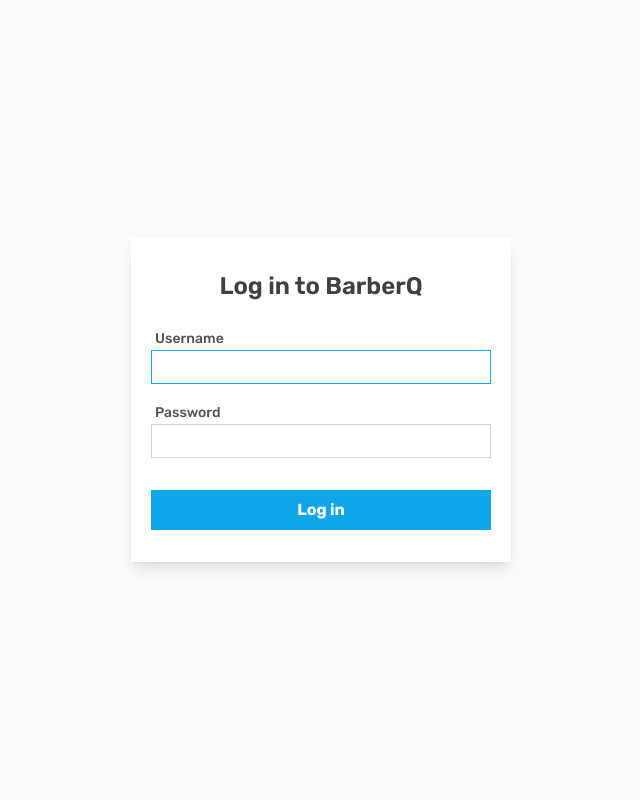
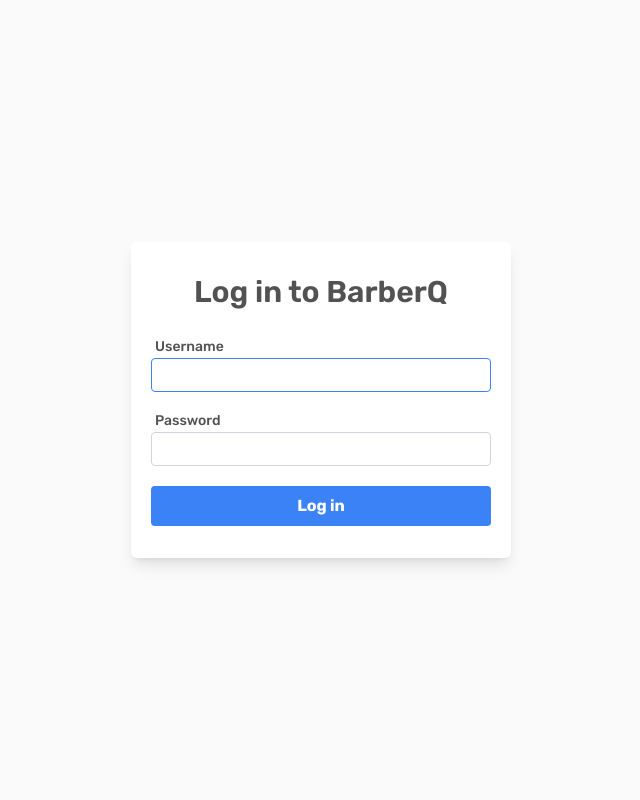
Before and after one commit to andrelopes-code/barberq, a Django app: page /accounts/login/ in a window 1280 px wide. Shown: the whole page, without its empty margins (319-959 px from the left). Run offline with Django 5.2, Linux system fonts and the light colour scheme; some libraries are stand-ins or nearby versions.

Commit message:
refactor login page and add some variations if the user is logged in or not

```diff
--- a/pyproject.toml
+++ b/pyproject.toml
@@ -13,6 +13,7 @@ python-decouple = "^3.8"
 psycopg2-binary = "^2.9.9"
 django-compressor = "^4.5"
 coverage = "^7.5.4"
+django-extensions = "^3.2.3"
 
 [tool.ruff]
 line-length = 79
--- a/src/barberq/views.py
+++ b/src/barberq/views.py
@@ -3,7 +3,6 @@ from django.http import HttpRequest
 from django.shortcuts import render
 
 
-@login_required
 def home(request: HttpRequest):
     return render(request, 'barberq/index.html')
 
--- a/src/core/settings.py
+++ b/src/core/settings.py
@@ -39,6 +39,7 @@ INSTALLED_APPS = [
     'django.contrib.staticfiles',
     'barberq',
     'compressor',
+    'django_extensions',
 ]
 
 MIDDLEWARE = [
@@ -86,6 +87,9 @@ DATABASES = {
     }
 }
 
+LOGIN_REDIRECT_URL = '/'
+LOGOUT_REDIRECT_URL = '/'
+
 AUTH_USER_MODEL = 'barberq.User'
 AUTH_PASSWORD_VALIDATORS = [
     {
--- a/src/static/css/output.css
+++ b/src/static/css/output.css
@@ -599,12 +599,24 @@ video {
   margin-top: 1.5rem;
 }
 
+.mt-4 {
+  margin-top: 1rem;
+}
+
+.mt-5 {
+  margin-top: 1.25rem;
+}
+
 .block {
   display: block;
 }
 
 .flex {
   display: flex;
+}
+
+.hidden {
+  display: none;
 }
 
 .h-\[80px\] {
@@ -617,6 +629,10 @@ video {
 
 .h-screen {
   height: 100vh;
+}
+
+.h-20 {
+  height: 5rem;
 }
 
 .w-1\/2 {
@@ -671,6 +687,14 @@ video {
   gap: 0.5rem;
 }
 
+.gap-4 {
+  gap: 1rem;
+}
+
+.gap-3 {
+  gap: 0.75rem;
+}
+
 .self-center {
   align-self: center;
 }
@@ -681,6 +705,18 @@ video {
 
 .rounded-sm {
   border-radius: 0.125rem;
+}
+
+.rounded-lg {
+  border-radius: 0.5rem;
+}
+
+.rounded-md {
+  border-radius: 0.375rem;
+}
+
+.rounded {
+  border-radius: 0.25rem;
 }
 
 .border {
@@ -705,6 +741,11 @@ video {
 .bg-white {
   --tw-bg-opacity: 1;
   background-color: rgb(255 255 255 / var(--tw-bg-opacity));
+}
+
+.bg-blue-500 {
+  --tw-bg-opacity: 1;
+  background-color: rgb(59 130 246 / var(--tw-bg-opacity));
 }
 
 .px-12 {
@@ -771,6 +812,11 @@ video {
   line-height: 1.75rem;
 }
 
+.text-3xl {
+  font-size: 1.875rem;
+  line-height: 2.25rem;
+}
+
 .font-bold {
   font-weight: 700;
 }
@@ -806,6 +852,11 @@ video {
 .text-white {
   --tw-text-opacity: 1;
   color: rgb(255 255 255 / var(--tw-text-opacity));
+}
+
+.text-red-400 {
+  --tw-text-opacity: 1;
+  color: rgb(248 113 113 / var(--tw-text-opacity));
 }
 
 .shadow-2xl {
@@ -856,6 +907,11 @@ video {
   background-color: rgb(56 189 248 / var(--tw-bg-opacity));
 }
 
+.hover\:bg-blue-400:hover {
+  --tw-bg-opacity: 1;
+  background-color: rgb(96 165 250 / var(--tw-bg-opacity));
+}
+
 .hover\:text-blue-500:hover {
   --tw-text-opacity: 1;
   color: rgb(59 130 246 / var(--tw-text-opacity));
@@ -875,3 +931,8 @@ video {
   --tw-border-opacity: 1;
   border-color: rgb(14 165 233 / var(--tw-border-opacity));
 }
+
+.focus\:border-blue-500:focus {
+  --tw-border-opacity: 1;
+  border-color: rgb(59 130 246 / var(--tw-border-opacity));
+}
--- a/src/templates/registration/login.html
+++ b/src/templates/registration/login.html
@@ -8,17 +8,23 @@
 
 {% block content %}
 <main class="h-screen bg-neutral-50 w-screen flex items-center justify-center">
-  <div class="px-5 py-8 w-[380px] bg-white shadow-lg">
-    <h2 class="font-semibold text-2xl text-center mb-6">Log in to BarberQ</h2>
+  <div class="px-5 py-8 w-[380px] bg-white shadow-lg rounded-md">
+    <h2 class="font-semibold text-3xl text-neutral-600 text-center mb-6">Log in to BarberQ</h2>
     <form method="post">
       {% csrf_token %}
-      <label for={{ form.username.id_for_label }} class="mb-1 font-medium text-sm ml-1 text-neutral-600">Username</label>
-      {{ form.username|addclass:'w-full mb-4 py-1 px-3 outline-none border focus:border-sky-500 border-gray-300' }}
-      <label for={{ form.password.id_for_label }} class="mb-1 font-medium text-sm ml-1 text-neutral-600">Password</label>
-      {{ form.password|addclass:'w-full mb-8 py-1 px-3 outline-none border focus:border-sky-500 border-gray-300' }}
-      <p>{{ form.non_field_errors }}</p>
+      <label for="{{ form.username.id_for_label }}"
+        class="mb-1 font-medium text-sm ml-1 text-neutral-600">Username</label>
+      {{ form.username|addclass:'w-full mb-4 rounded py-1 px-3 outline-none border focus:border-blue-500 border-gray-300' }}
+      <label for="{{ form.password.id_for_label }}"
+        class="mb-1 font-medium text-sm ml-1 text-neutral-600">Password</label>
+      {{ form.password|addclass:'w-full rounded py-1 px-3 outline-none border focus:border-blue-500 border-gray-300' }}
+      {% if form.non_field_errors %}
+      <p class="text-red-400 text-sm mt-4">
+        {{ form.non_field_errors|join:", " }}
+      </p>
+      {% endif %}
       <button type="submit"
-        class="w-full bg-sky-500 hover:bg-sky-400 transition duration-200 text-white font-bold py-2">
+        class="w-full mt-5 bg-blue-500 hover:bg-blue-400 transition duration-200 rounded text-white font-bold py-2">
         Log in
       </button>
     </form>
```
Also changed, not shown: src/templates/_base.html (+4 -4 lines), src/templates/barberq/components/navbar.html (+15 -3 lines), src/templates/barberq/index.html (+6 -2 lines), src/templates/barberq/reservation.html (+11 -0 lines), 1 other file.
